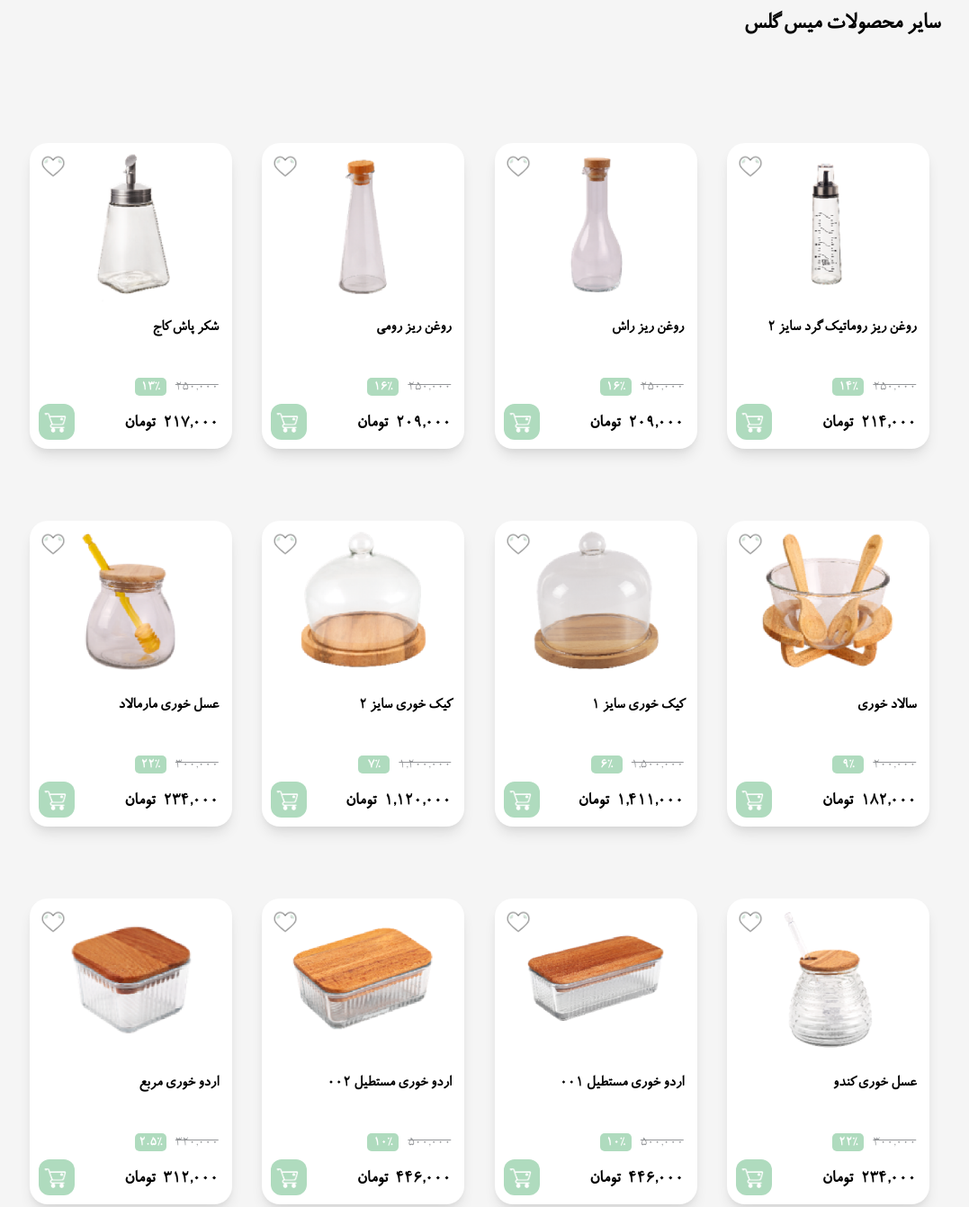
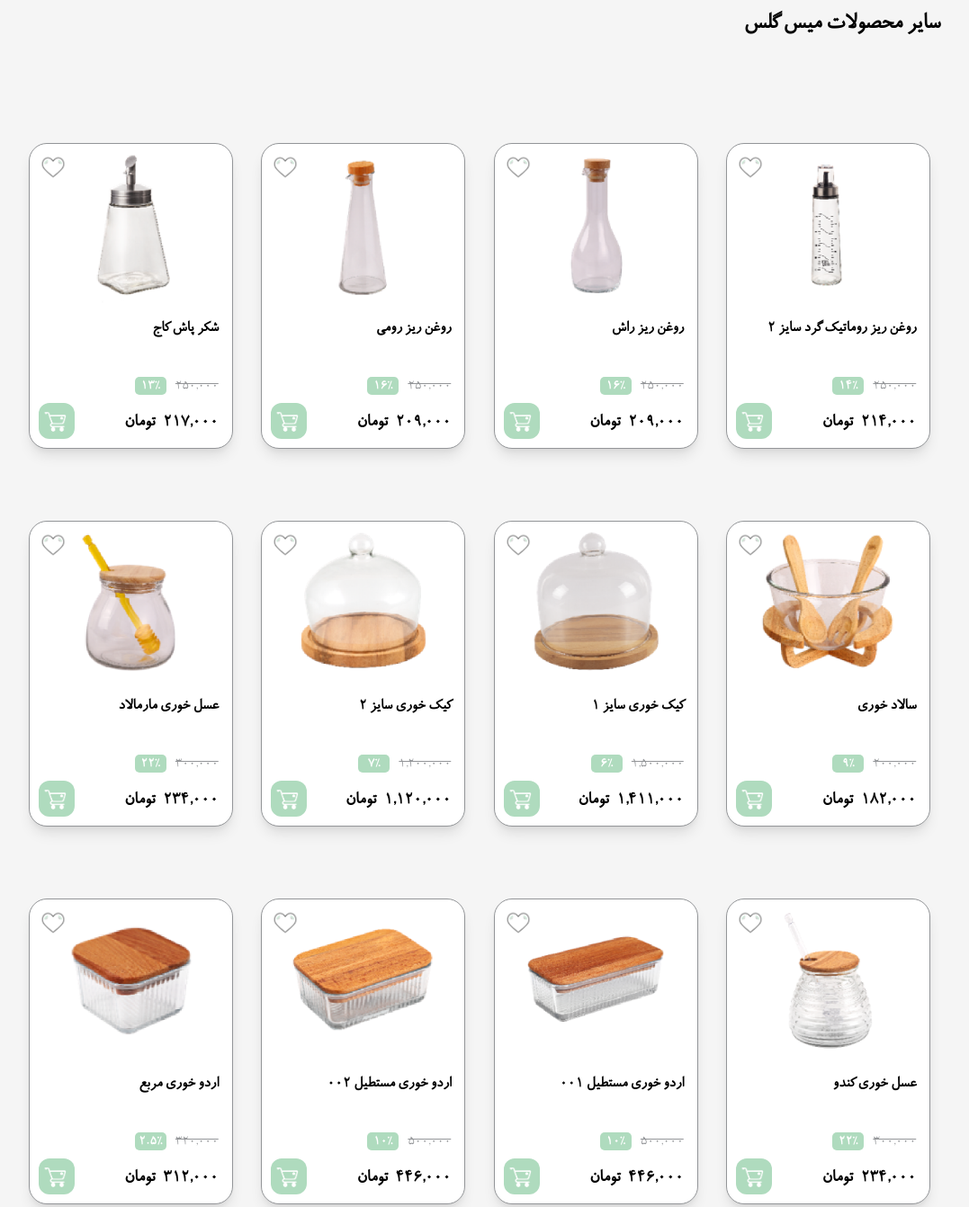
Before and after one commit to alirezaseifousadati/missglass, a plain HTML site: page index.html in a window 1280 px wide. Shown: the part 6180-7522 px from the top of the page at 90% size, without its empty margins (107-1184 px from the left). Drawn offline with Linux system fonts and the light colour scheme.

Commit message:
Add files via upload

```diff
--- a/index.html
+++ b/index.html
@@ -234,7 +234,7 @@
                         <div class="product-one-image-container">
                             <img class="product-one-image" src="images/products/Picture20.png" alt="">
                         </div>
-                        <h3 class="product-one-title"><a href="">عسل خوری مارمالاد</a></h3>
+                        <h3 class="product-one-title"><a href="product20.html">عسل خوری مارمالاد</a></h3>
                         <div class="product-one-price-container">
                             <p class="product-one-price-before"><span class="milify">300000</span> <span class="card-toman">تومان</span></p>
                             <div class="price-section">
@@ -402,7 +402,7 @@
                         <div class="product-one-image-container">
                             <img class="product-one-image" src="images/products/Picture20.png" alt="">
                         </div>
-                        <h3 class="product-one-title"><a href="">عسل خوری مارمالاد</a></h3>
+                        <h3 class="product-one-title"><a href="product20.html">عسل خوری مارمالاد</a></h3>
                         <div class="product-one-price-container">
                             <p class="product-one-price-before"><span class="milify">300000</span> <span class="card-toman">تومان</span></p>
                             <div class="price-section">
@@ -658,7 +658,7 @@
 
                 <div class="home-products-container">
 
-                    <div class="product-card-two no-border two-to-one">
+                    <div class="product-card-two two-to-one">
                         <div class="product-card-two-image">
                             <img src="images/products/Picture13.png" alt="">
                         </div>
@@ -679,7 +679,7 @@
                         </div>
                     </div>
 
-                    <div class="product-card-two no-border two-to-one">
+                    <div class="product-card-two two-to-one">
                         <div class="product-card-two-image">
                             <img src="images/products/Picture14.png" alt="">
                         </div>
@@ -700,7 +700,7 @@
                         </div>
                     </div>
 
-                    <div class="product-card-two no-border two-to-one">
+                    <div class="product-card-two two-to-one">
                         <div class="product-card-two-image">
                             <img src="images/products/Picture15.png" alt="">
                         </div>
@@ -722,7 +722,7 @@
                     </div>
 
 
-                    <div class="product-card-two no-border two-to-one">
+                    <div class="product-card-two two-to-one">
                         <div class="product-card-two-image">
                             <img src="images/products/Picture16.png" alt="">
                         </div>
@@ -743,7 +743,7 @@
                         </div>
                     </div>
 
-                    <div class="product-card-two no-border two-to-one">
+                    <div class="product-card-two two-to-one">
                         <div class="product-card-two-image">
                             <img src="images/products/Picture17.png" alt="">
                         </div>
@@ -764,7 +764,7 @@
                         </div>
                     </div>
 
-                    <div class="product-card-two no-border two-to-one">
+                    <div class="product-card-two two-to-one">
                         <div class="product-card-two-image">
                             <img src="images/products/Picture18.png" alt="">
                         </div>
@@ -785,7 +785,7 @@
                         </div>
                     </div>
 
-                    <div class="product-card-two no-border two-to-one">
+                    <div class="product-card-two two-to-one">
                         <div class="product-card-two-image">
                             <img src="images/products/Picture19.png" alt="">
                         </div>
@@ -807,7 +807,7 @@
                     </div>
 
 
-                    <div class="product-card-two no-border two-to-one">
+                    <div class="product-card-two two-to-one">
                         <div class="product-card-two-image">
                             <img src="images/products/Picture20.png" alt="">
                         </div>
@@ -829,7 +829,7 @@
                     </div>
 
 
-                    <div class="product-card-two no-border two-to-one">
+                    <div class="product-card-two two-to-one">
                         <div class="product-card-two-image">
                             <img src="images/products/Picture21.png" alt="">
                         </div>
@@ -850,7 +850,7 @@
                         </div>
                     </div>
 
-                    <div class="product-card-two no-border two-to-one">
+                    <div class="product-card-two two-to-one">
                         <div class="product-card-two-image">
                             <img src="images/products/Picture22.png" alt="">
                         </div>
@@ -871,7 +871,7 @@
                         </div>
                     </div>
 
-                    <div class="product-card-two no-border two-to-one">
+                    <div class="product-card-two two-to-one">
                         <div class="product-card-two-image">
                             <img src="images/products/Picture23.png" alt="">
                         </div>
@@ -892,7 +892,7 @@
                         </div>
                     </div>
 
-                    <div class="product-card-two no-border two-to-one">
+                    <div class="product-card-two two-to-one">
                         <div class="product-card-two-image">
                             <img src="images/products/Picture24.png" alt="">
                         </div>
```
